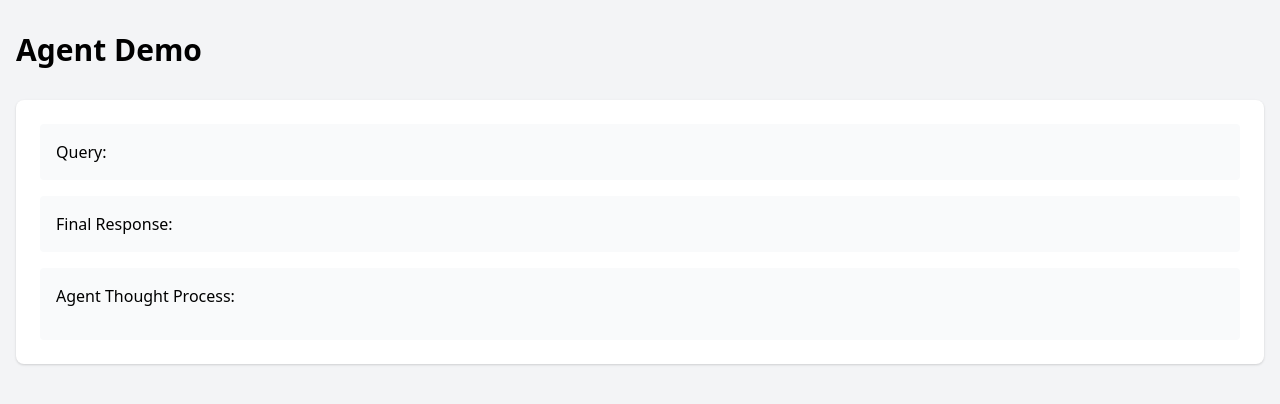
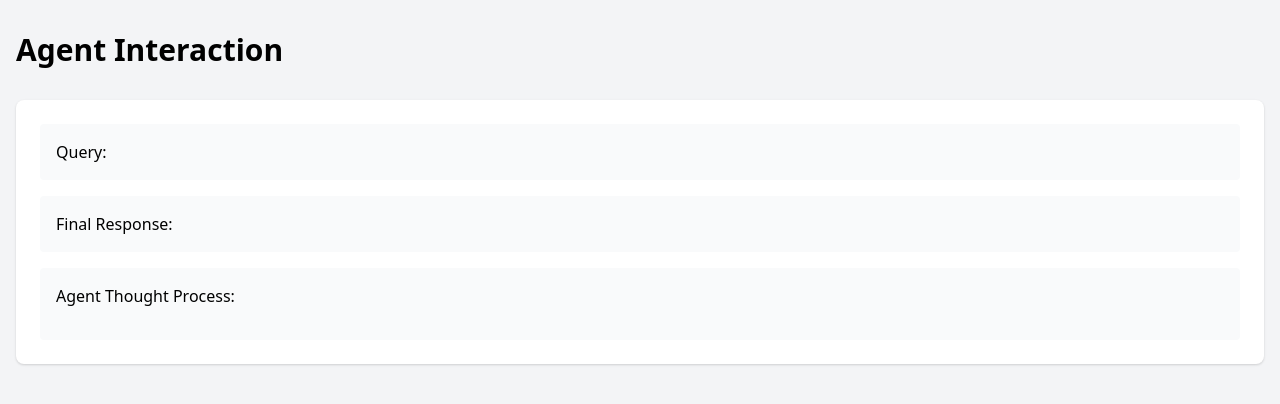
Before and after one commit to graxinc/heroku-agentforce-grax, a Flask app: template templates/dashboard.html in a window 1280 px wide. Shown: the top 404 px of the page. Run offline with Flask 3, Linux system fonts and the light colour scheme; the template is opened without the code that fills it, so the values that code supplies are empty; parts of the project's set-up code (start-up, migrations or seed data) failed here and were passed over.

Commit message:
title and remove oauth from readme

```diff
--- a/templates/dashboard.html
+++ b/templates/dashboard.html
@@ -1,7 +1,7 @@
 <!DOCTYPE html>
 <html>
 <head>
-    <title>Agent Demo</title>
+    <title>Agent Interaction</title>
     <link href="https://cdn.jsdelivr.net/npm/tailwindcss@2.2.19/dist/tailwind.min.css" rel="stylesheet">
     <style>
         .log-entry {
@@ -25,7 +25,7 @@
 </head>
 <body class="bg-gray-100">
     <div class="container mx-auto px-4 py-8">
-        <h1 class="text-3xl font-bold mb-8">Agent Demo</h1>
+        <h1 class="text-3xl font-bold mb-8">Agent Interaction</h1>
 
         <div class="bg-white rounded-lg shadow p-6">
             <div class="space-y-4">
```
Also changed, not shown: README.md.
